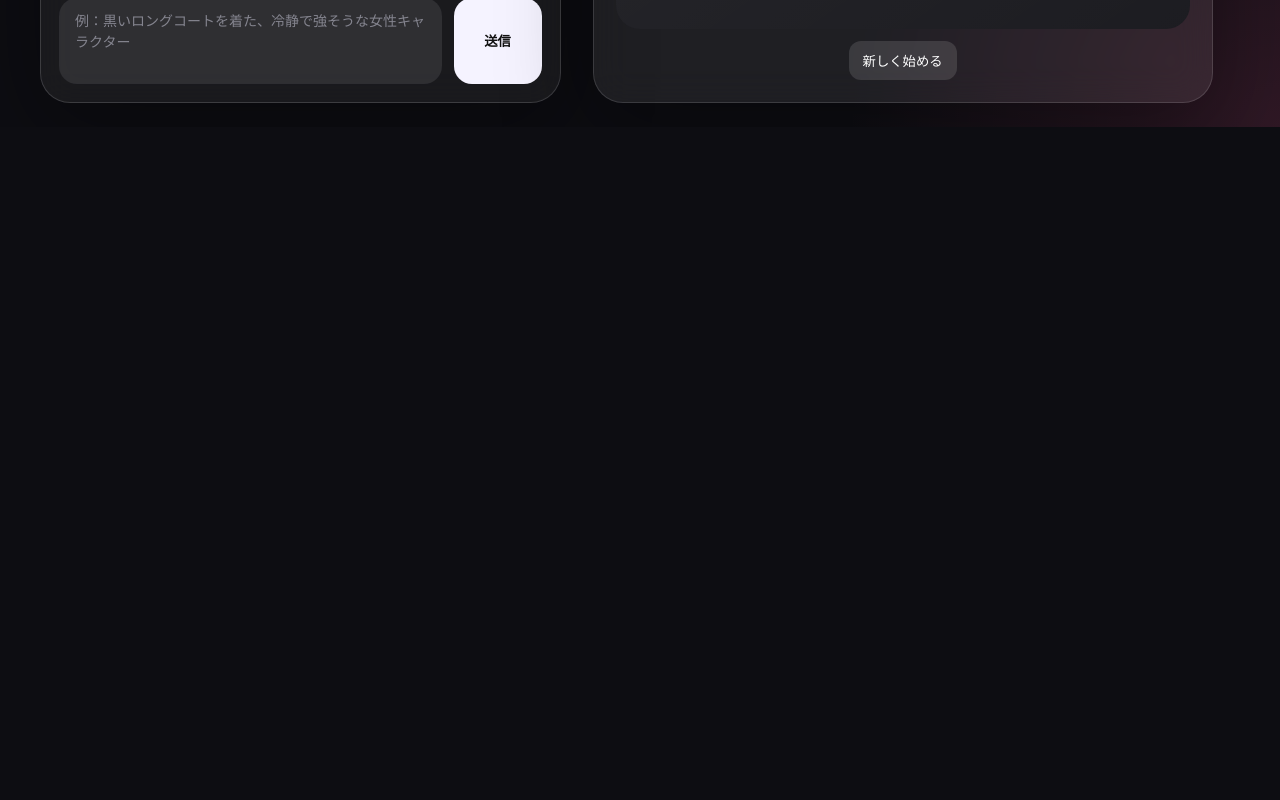
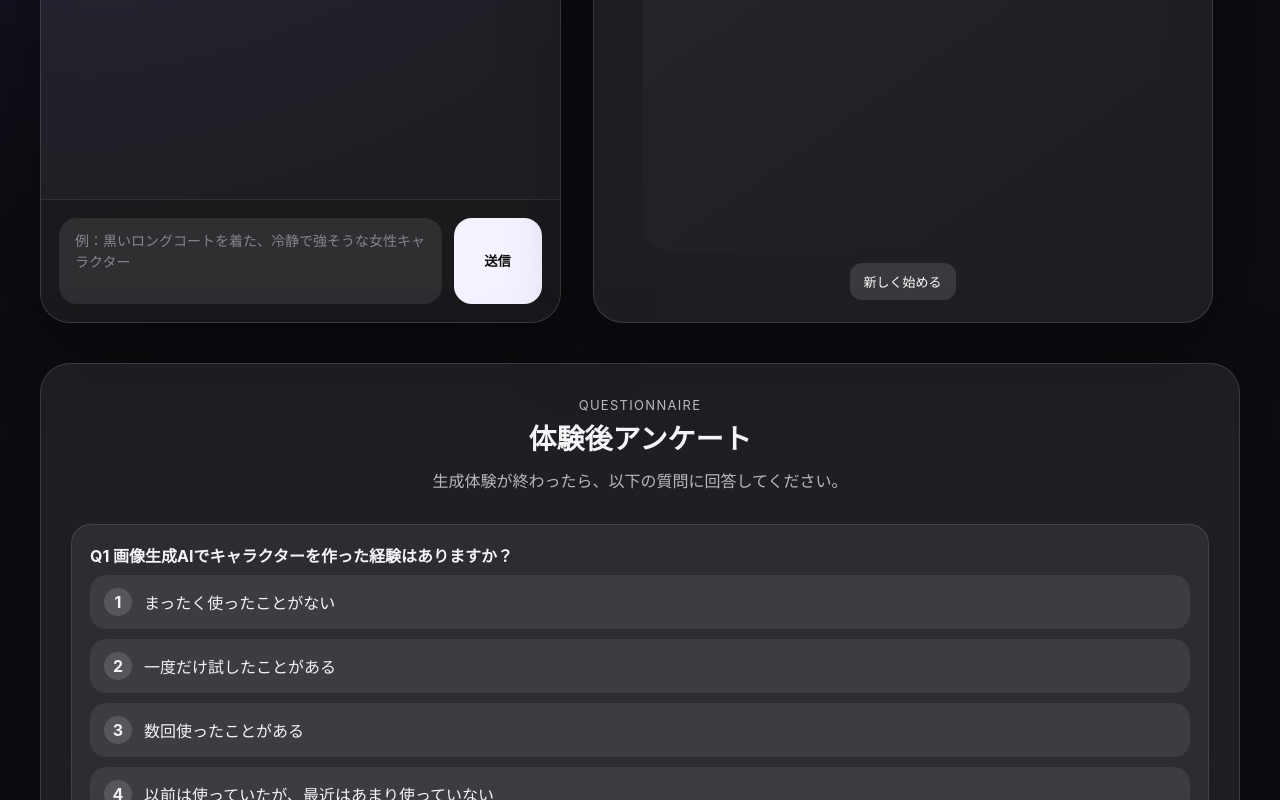
Before and after one commit to Cococyh/demo_lab, a Vue app in the folder frontend/: page / in a window 1280 px wide. Shown: the part 742-1542 px from the top of the page. Before the commit the page ends 869 px from the top, so only its background shows below. Built offline with nearby package versions, Linux system fonts and the light colour scheme.

Commit message:
Update demo project

```diff
--- a/frontend/src/App.vue
+++ b/frontend/src/App.vue
@@ -3,9 +3,6 @@
     <header class="topbar">
       <p class="tag">RESEARCH DEMO</p>
       <h1>対話型キャラクター生成Demo</h1>
-      <p class="subtitle">
-        あなたの言葉をもとに、かっこいい女性キャラクターを対話しながら生成します。
-      </p>
     </header>
 
     <main class="layout">
@@ -117,6 +114,113 @@
       </section>
     </main>
 
+    <!-- 问卷区域 -->
+    <section class="survey-section">
+      <div class="survey-card">
+        <div class="survey-header">
+          <p class="tag">QUESTIONNAIRE</p>
+          <h2>体験後アンケート</h2>
+          <p>
+            生成体験が終わったら、以下の質問に回答してください。
+          </p>
+        </div>
+
+        <div class="survey-grid">
+          <!-- Q1 -->
+          <div class="survey-item full">
+            <h3>Q1 画像生成AIでキャラクターを作った経験はありますか？</h3>
+
+            <div class="choice-list">
+              <label
+                v-for="option in experienceOptions"
+                :key="option.value"
+                class="choice-option"
+                :class="{ selected: survey.experience === option.value }"
+              >
+                <input
+                  type="radio"
+                  name="experience"
+                  :value="option.value"
+                  v-model.number="survey.experience"
+                />
+                <span class="choice-number">{{ option.value }}</span>
+                <span>{{ option.label }}</span>
+              </label>
+            </div>
+          </div>
+
+          <!-- Q2-Q6 -->
+          <div
+            v-for="question in ratingQuestions"
+            :key="question.key"
+            class="survey-item"
+          >
+            <h3>{{ question.title }}</h3>
+            <p>{{ question.description }}</p>
+            <div class="rating-block">
+              <div class="rating-row">
+                <label
+                  v-for="n in 5"
+                  :key="n"
+                  class="rating-option"
+                  :class="{ selected: survey[question.key] === n }"
+                >
+                  <input
+                    type="radio"
+                    :name="question.key"
+                    :value="n"
+                    v-model.number="survey[question.key]"
+                  />
+                  <span>{{ n }}</span>
+                </label>
+              </div>
+            </div>
+            <div class="rating-labels">
+              <span>低い</span>
+              <span>高い</span>
+            </div>
+          </div>
+
+          <!-- Q7-Q9 开放题 -->
+          <div class="survey-item full">
+            <h3>Q7 使っていて、不便だと感じた点や問題はありましたか？</h3>
+            <textarea
+              v-model="survey.problem"
+              class="survey-textarea"
+              placeholder="操作中に困った点や、分かりにくかった点があれば書いてください。"
+            ></textarea>
+          </div>
+
+          <div class="survey-item full">
+            <h3>Q8 改善するとしたら、どのような機能があると作りやすいと思いますか？</h3>
+            <textarea
+              v-model="survey.suggestion"
+              class="survey-textarea"
+              placeholder="追加してほしい機能や、改善してほしい点があれば書いてください。"
+            ></textarea>
+          </div>
+
+          <div class="survey-item full">
+            <h3>Q9 このような生成方法は、どのような場面に向いていると思いますか？</h3>
+            <textarea
+              v-model="survey.scene"
+              class="survey-textarea"
+              placeholder="このシステムが役に立ちそうな場面や使い方について、自由に書いてください。"
+            ></textarea>
+          </div>
+        </div>
+
+        <div class="survey-actions">
+          <button @click="downloadSurveyCsv">
+            回答をCSVで保存
+          </button>
+          <button class="secondary" @click="resetSurvey">
+            アンケートをリセット
+          </button>
+        </div>
+      </div>
+    </section>
+
     <!-- 图片放大弹窗 -->
     <div v-if="showImageModal" class="image-modal" @click="closeImageModal">
       <div class="modal-content" @click.stop>
@@ -154,6 +258,69 @@ const messages = ref([
       'こんにちは。あなたが思う「かっこいい女性キャラクター」について教えてください。まだ曖昧でも大丈夫です。'
   }
 ])
+
+const experienceOptions = [
+  {
+    value: 1,
+    label: 'まったく使ったことがない'
+  },
+  {
+    value: 2,
+    label: '一度だけ試したことがある'
+  },
+  {
+    value: 3,
+    label: '数回使ったことがある'
+  },
+  {
+    value: 4,
+    label: '以前は使っていたが、最近はあまり使っていない'
+  },
+  {
+    value: 5,
+    label: 'よく使っていて、現在も継続的に使用している'
+  }
+]
+
+const ratingQuestions = [
+  {
+    key: 'dialogue',
+    title: 'Q2 対話だけでキャラクターのイメージを伝えることは簡単でしたか？',
+    description: '言葉だけで自分のイメージを伝えやすかったかを評価してください。'
+  },
+  {
+    key: 'match',
+    title: 'Q3 キャラクターの変化を自分でコントロールできると感じましたか？',
+    description: '自分の指示によってキャラクターを調整できた感覚があったかを評価してください。'
+  },
+  {
+    key: 'consistency',
+    title: 'Q4 複数回修正した後も、同じキャラクターとして維持されていましたか？',
+    description: '修正を重ねても、キャラクターの一貫性が保たれていたかを評価してください。'
+  },
+  {
+    key: 'control',
+    title: 'Q5 生成されたキャラクターは、自分のイメージに合っていましたか？',
+    description: '生成結果が自分の想像に近かったかを評価してください。'
+  },
+  {
+    key: 'retry',
+    title: 'Q6 機会があれば、もう一度キャラクターを作ってみたいですか？',
+    description: '今後もこのような方法でキャラクターを作ってみたいかを評価してください。'
+  }
+]
+
+const survey = ref({
+  experience: '',
+  dialogue: '',
+  match: '',
+  consistency: '',
+  control: '',
+  retry: '',
+  problem: '',
+  suggestion: '',
+  scene: ''
+})
 
 async function sendMessage() {
   const text = inputText.value.trim()
@@ -277,6 +444,83 @@ async function resetCharacter() {
   }
 }
 
+function resetSurvey() {
+  survey.value = {
+    experience: '',
+    dialogue: '',
+    match: '',
+    consistency: '',
+    control: '',
+    retry: '',
+    problem: '',
+    suggestion: '',
+    scene: ''
+  }
+}
+
+function escapeCsv(value) {
+  const text = String(value ?? '')
+  return `"${text.replace(/"/g, '""')}"`
+}
+
+function downloadSurveyCsv() {
+  const now = new Date().toISOString()
+
+  const latestUserMessages = messages.value
+    .filter((message) => message.role === 'user')
+    .map((message) => message.content)
+    .join(' / ')
+
+  const headers = [
+    'timestamp',
+    'generation_count',
+    'experience',
+    'dialogue',
+    'match',
+    'consistency',
+    'control',
+    'retry',
+    'problem',
+    'suggestion',
+    'scene',
+    'user_prompts'
+  ]
+
+  const row = [
+    now,
+    generationCount.value,
+    survey.value.experience,
+    survey.value.dialogue,
+    survey.value.match,
+    survey.value.consistency,
+    survey.value.control,
+    survey.value.retry,
+    survey.value.problem,
+    survey.value.suggestion,
+    survey.value.scene,
+    latestUserMessages
+  ]
+
+  const csv =
+    '\uFEFF' +
+    headers.map(escapeCsv).join(',') +
+    '\n' +
+    row.map(escapeCsv).join(',')
+
+  const blob = new Blob([csv], {
+    type: 'text/csv;charset=utf-8;'
+  })
+
+  const url = URL.createObjectURL(blob)
+  const link = document.createElement('a')
+  link.href = url
+  link.download = `character_demo_survey_${Date.now()}.csv`
+  document.body.appendChild(link)
+  link.click()
+  document.body.removeChild(link)
+  URL.revokeObjectURL(url)
+}
+
 async function scrollToBottom() {
   await nextTick()
 
@@ -295,7 +539,7 @@ async function scrollToBottom() {
     radial-gradient(circle at bottom right, rgba(255, 90, 150, 0.14), transparent 28%),
     #0d0d12;
   color: #f5f5f7;
-  padding: 24px 40px;
+  padding: 24px 40px 56px;
   box-sizing: border-box;
   overflow-x: hidden;
 }
@@ -342,7 +586,8 @@ h1 {
 }
 
 .chat-panel,
-.preview-card {
+.preview-card,
+.survey-card {
   background: rgba(255, 255, 255, 0.075);
   border: 1px solid rgba(255, 255, 255, 0.13);
   backdrop-filter: blur(18px);
@@ -485,9 +730,9 @@ textarea::placeholder {
 }
 
 .image-area {
-  flex: 1;
-  min-height: 430px;
-  max-height: 640px;
+  width: min(100%, 520px);
+  aspect-ratio: 2 / 3;
+  margin: 0 auto;
   border-radius: 24px;
   background:
     linear-gradient(145deg, rgba(255, 255, 255, 0.08), rgba(255, 255, 255, 0.02)),
@@ -501,8 +746,8 @@ textarea::placeholder {
 .image-area img {
   width: 100%;
   height: 100%;
-  object-fit: contain;
-  padding: 8px;
+  object-fit: cover;
+  padding: 0;
   box-sizing: border-box;
 }
 
@@ -550,7 +795,9 @@ textarea::placeholder {
   margin-top: 10px;
 }
 
-.image-actions button {
+.image-actions button,
+.reset-button,
+.survey-actions button {
   border: none;
   border-radius: 12px;
   background: rgba(255, 255, 255, 0.12);
@@ -560,7 +807,9 @@ textarea::placeholder {
   font-size: 13px;
 }
 
-.image-actions button:hover {
+.image-actions button:hover,
+.reset-button:hover,
+.survey-actions button:hover {
   background: rgba(255, 255, 255, 0.18);
 }
 
@@ -619,17 +868,168 @@ textarea::placeholder {
 
 .reset-button {
   margin-top: 12px;
-  border: none;
-  border-radius: 12px;
-  background: rgba(255, 255, 255, 0.12);
-  color: #fff;
-  padding: 10px 14px;
-  cursor: pointer;
   align-self: center;
 }
 
-.reset-button:hover {
-  background: rgba(255, 255, 255, 0.18);
+.survey-section {
+  max-width: 1680px;
+  margin: 40px auto 0;
+}
+
+.survey-card {
+  padding: 30px;
+}
+
+.survey-header {
+  text-align: center;
+  margin-bottom: 28px;
+}
+
+.survey-header h2 {
+  margin: 0 0 10px;
+  font-size: 28px;
+}
+
+.survey-header p {
+  margin: 0;
+  color: #b8b8c2;
+  line-height: 1.8;
+}
+
+.survey-grid {
+  display: grid;
+  grid-template-columns: 1fr 1fr;
+  gap: 18px;
+}
+
+.survey-item {
+  background: rgba(255, 255, 255, 0.065);
+  border: 1px solid rgba(255, 255, 255, 0.11);
+  border-radius: 20px;
+  padding: 18px;
+}
+
+.survey-item.full {
+  grid-column: 1 / -1;
+}
+
+.survey-item h3 {
+  margin: 0 0 8px;
+  font-size: 16px;
+}
+
+.survey-item p {
+  margin: 0 0 14px;
+  color: #a1a1aa;
+  font-size: 13px;
+  line-height: 1.7;
+}
+
+.choice-list {
+  display: grid;
+  gap: 10px;
+}
+
+.choice-option {
+  display: flex;
+  align-items: center;
+  gap: 12px;
+  padding: 13px 14px;
+  border-radius: 16px;
+  background: rgba(255, 255, 255, 0.08);
+  cursor: pointer;
+  color: #f5f5f7;
+}
+
+.choice-option input {
+  display: none;
+}
+
+.choice-option.selected {
+  background: rgba(196, 181, 253, 0.28);
+  border: 1px solid rgba(196, 181, 253, 0.7);
+}
+
+.choice-number {
+  width: 28px;
+  height: 28px;
+  border-radius: 999px;
+  background: rgba(255, 255, 255, 0.14);
+  display: grid;
+  place-items: center;
+  font-weight: 700;
+}
+
+.choice-option.selected .choice-number {
+  background: #c4b5fd;
+  color: #111;
+}
+
+.rating-block {
+  width: 270px;
+}
+
+.rating-row {
+  display: flex;
+  gap: 10px;
+}
+
+.rating-option {
+  cursor: pointer;
+}
+
+.rating-option input {
+  display: none;
+}
+
+.rating-option span {
+  width: 38px;
+  height: 38px;
+  border-radius: 999px;
+  background: rgba(255, 255, 255, 0.1);
+  display: grid;
+  place-items: center;
+  color: #f5f5f7;
+}
+
+.rating-option.selected span {
+  background: #c4b5fd;
+  color: #111;
+  font-weight: 700;
+}
+
+.rating-labels {
+  width: 250px;
+  display: flex;
+  justify-content: space-between;
+  margin-top: 8px;
+  color: #9ca3af;
+  font-size: 12px;
+}
+
+.survey-textarea {
+  width: 100%;
+  min-height: 96px;
+  box-sizing: border-box;
+}
+
+.survey-actions {
+  display: flex;
+  justify-content: center;
+  gap: 12px;
+  margin-top: 24px;
+}
+
+.survey-actions button {
+  background: #f5f3ff;
+  color: #111;
+  font-weight: 700;
+  padding: 12px 18px;
+}
+
+.survey-actions button.secondary {
+  background: rgba(255, 255, 255, 0.12);
+  color: #fff;
 }
 
 .image-modal {
@@ -703,8 +1103,12 @@ textarea::placeholder {
   }
 
   .image-area {
-    max-height: none;
-    min-height: 560px;
+    width: min(100%, 520px);
+    aspect-ratio: 2 / 3;
+  }
+
+  .survey-grid {
+    grid-template-columns: 1fr;
   }
 }
 
@@ -736,5 +1140,18 @@ textarea::placeholder {
   .image-area {
     min-height: 420px;
   }
+
+  .survey-card {
+    padding: 20px;
+  }
+
+  .rating-row {
+    gap: 6px;
+  }
+
+  .rating-option span {
+    width: 34px;
+    height: 34px;
+  }
 }
 </style>
```
Also changed, not shown: 2 other files (tests, documents, lock files or other folders).
